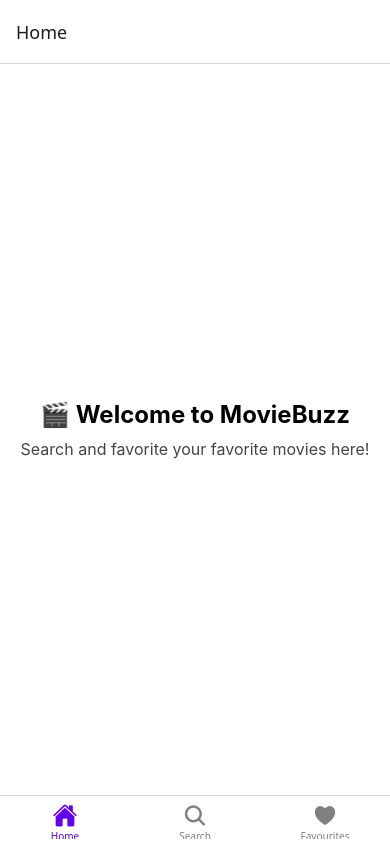
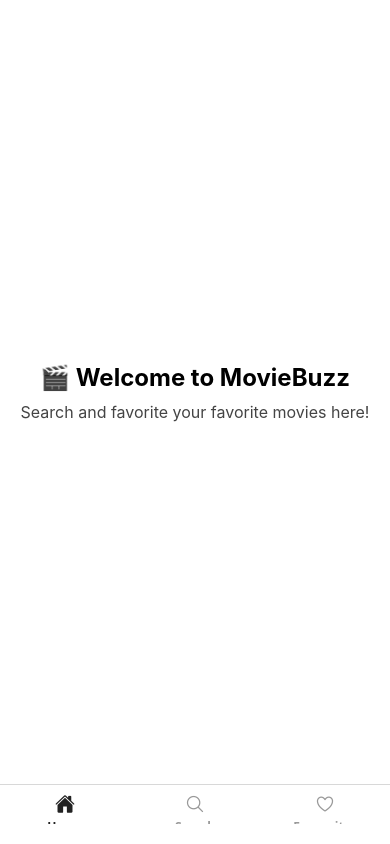
Before and after one commit to iamsainty/moviebuzz, a React Native app: screen / in a window 390 px wide. Built offline with nearby package versions, Linux system fonts and the light colour scheme; no server answers.

Commit message:
UI refine for navigation

```diff
--- a/App.js
+++ b/App.js
@@ -7,6 +7,7 @@
 import FavoritesScreen from "./screens/FavoritesScreen";
 import DetailsScreen from "./screens/DetailsScreen";
 import { Ionicons } from "@expo/vector-icons";
+import { StyleSheet, Platform } from "react-native";
 
 const Tab = createBottomTabNavigator();
 const Stack = createNativeStackNavigator();
@@ -15,16 +16,24 @@
   return (
     <Tab.Navigator
       screenOptions={({ route }) => ({
-        tabBarIcon: ({ color, size }) => {
-          let icon;
-          if (route.name === "Home") icon = "home";
-          else if (route.name === "Search") icon = "search";
-          else if (route.name === "Favourites") icon = "heart";
+        headerShown: false,
+        tabBarIcon: ({ focused, color }) => {
+          let iconName;
 
-          return <Ionicons name={icon} size={size} color={color} />;
+          if (route.name === "Home")
+            iconName = focused ? "home" : "home-outline";
+          else if (route.name === "Search")
+            iconName = focused ? "search" : "search-outline";
+          else if (route.name === "Favourites")
+            iconName = focused ? "heart" : "heart-outline";
+
+          return <Ionicons name={iconName} size={20} color={color} />;
         },
-        tabBarActiveTintColor: "#6200ee",
-        tabBarInactiveTintColor: "gray",
+        tabBarActiveTintColor: "#222222",
+        tabBarInactiveTintColor: "#999999",
+        tabBarStyle: styles.tabBar,
+        tabBarHideOnKeyboard: true,
+        tabBarLabelStyle: styles.tabBarLabel,
       })}
     >
       <Tab.Screen name="Home" component={HomeScreen} />
@@ -48,3 +57,16 @@
     </NavigationContainer>
   );
 }
+
+const styles = StyleSheet.create({
+  tabBar: {
+    backgroundColor: "white",
+    height: 60,
+    paddingBottom: Platform.OS === "ios" ? 20 : 10,
+  },
+  tabBarLabel: {
+    fontSize: 12,
+    fontWeight: "600",
+    marginBottom: 5,
+  },
+});
```
